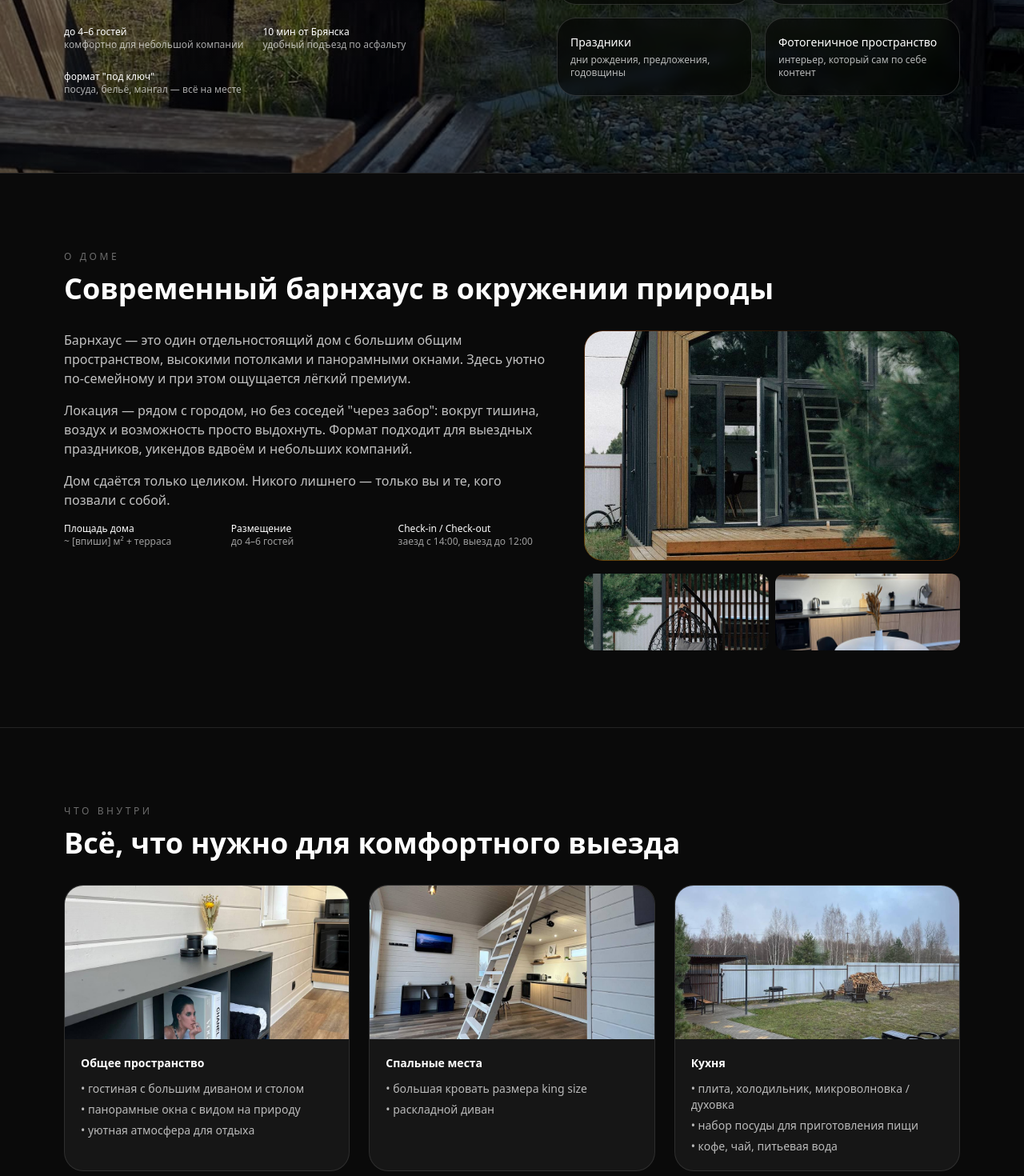
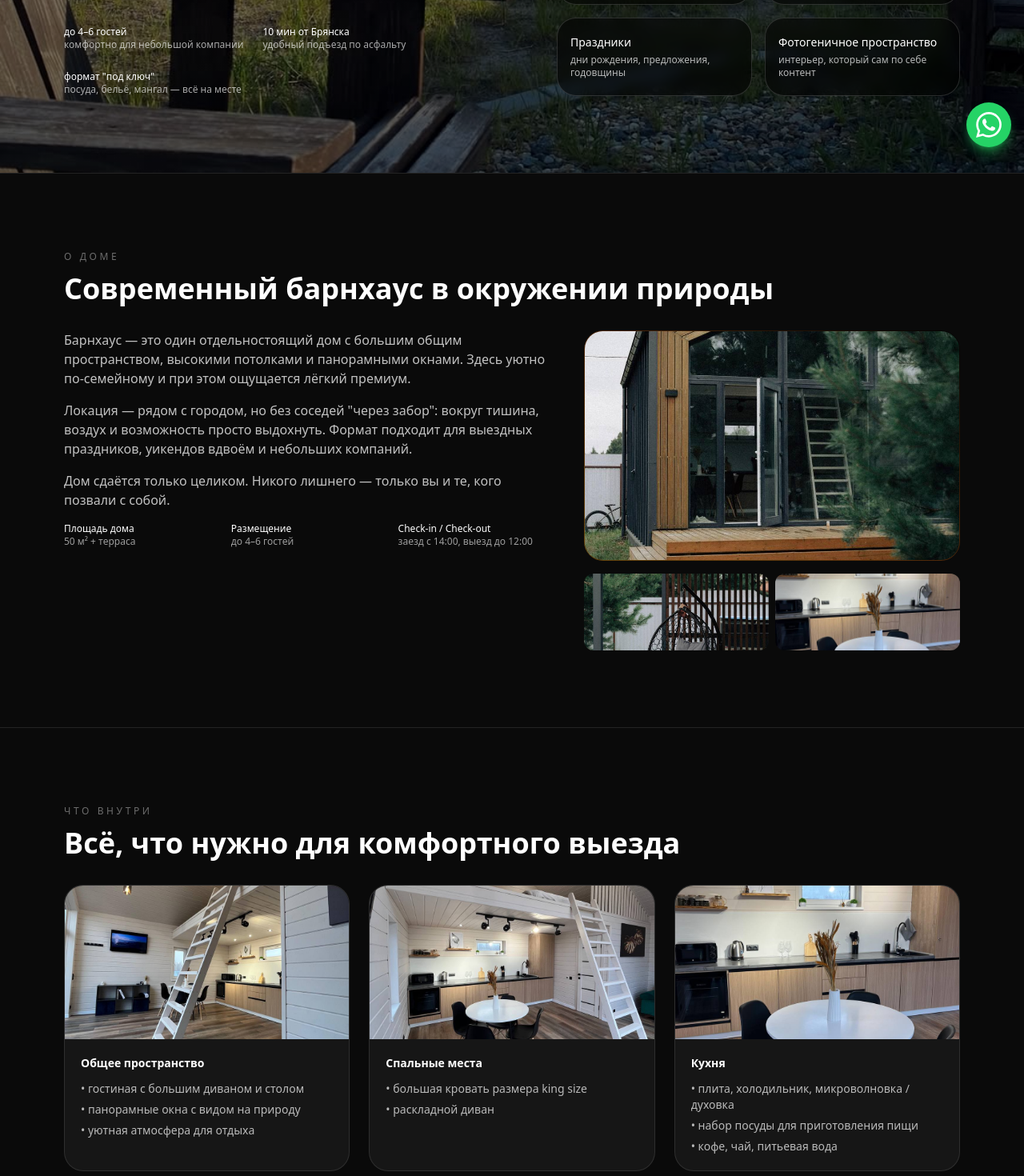
Before and after one commit to luchcatt-web/barn, a Next.js app: page / in a window 1280 px wide. Shown: the part 600-2070 px from the top of the page at 80% size. Built offline with nearby package versions, Linux system fonts and the light colour scheme.

Commit message:
Update house area to 50m², change photos in sections, add floating WhatsApp button

```diff
--- a/app/page.tsx
+++ b/app/page.tsx
@@ -28,6 +28,7 @@
       </main>
 
       <FloatingBookingButton />
+      <FloatingWhatsAppButton />
     </div>
   );
 }
@@ -216,7 +217,7 @@
           <div className="mt-6 grid gap-4 text-xs text-white/60 md:grid-cols-3">
             <div>
               <p className="font-medium text-white">Площадь дома</p>
-              <p>~ [впиши] м² + терраса</p>
+              <p>50 м² + терраса</p>
             </div>
             <div>
               <p className="font-medium text-white">Размещение</p>
@@ -263,7 +264,7 @@
       "панорамные окна с видом на природу",
       "уютная атмосфера для отдыха",
     ],
-    image: "/photo/photo4.jpg",
+    image: "/photo/photo5.jpg",
   },
   {
     title: "Спальные места",
@@ -271,7 +272,7 @@
       "большая кровать размера king size",
       "раскладной диван",
     ],
-    image: "/photo/photo5.jpg",
+    image: "/photo/photo11.jpg",
   },
   {
     title: "Кухня",
@@ -280,7 +281,7 @@
       "набор посуды для приготовления пищи",
       "кофе, чай, питьевая вода",
     ],
-    image: "/photo/photo6.jpg",
+    image: "/photo/photo3.jpg",
   },
   {
     title: "Санузел",
@@ -299,7 +300,7 @@
       "мангал / гриль, шампуры / решётка",
       "освещение для вечеров на улице",
     ],
-    image: "/photo/photo8.jpg",
+    image: "/photo/photo12.jpg",
   },
   {
     title: "Дополнительно",
@@ -726,3 +727,19 @@
     </a>
   );
 }
+
+function FloatingWhatsAppButton() {
+  return (
+    <a
+      href="https://wa.me/79208485166"
+      target="_blank"
+      rel="noopener noreferrer"
+      className="fixed right-4 bottom-4 z-40 flex h-14 w-14 items-center justify-center rounded-full bg-[#25D366] shadow-lg shadow-[#25D366]/50 transition hover:scale-110 hover:shadow-xl"
+      aria-label="Написать в WhatsApp"
+    >
+      <svg className="h-8 w-8" fill="currentColor" viewBox="0 0 24 24">
+        <path d="M17.472 14.382c-.297-.149-1.758-.867-2.03-.967-.273-.099-.471-.148-.67.15-.197.297-.767.966-.94 1.164-.173.199-.347.223-.644.075-.297-.15-1.255-.463-2.39-1.475-.883-.788-1.48-1.761-1.653-2.059-.173-.297-.018-.458.13-.606.134-.133.298-.347.446-.52.149-.174.198-.298.298-.497.099-.198.05-.371-.025-.52-.075-.149-.669-1.612-.916-2.207-.242-.579-.487-.5-.669-.51-.173-.008-.371-.01-.57-.01-.198 0-.52.074-.792.372-.272.297-1.04 1.016-1.04 2.479 0 1.462 1.065 2.875 1.213 3.074.149.198 2.096 3.2 5.077 4.487.709.306 1.262.489 1.694.625.712.227 1.36.195 1.871.118.571-.085 1.758-.719 2.006-1.413.248-.694.248-1.289.173-1.413-.074-.124-.272-.198-.57-.347m-5.421 7.403h-.004a9.87 9.87 0 01-5.031-1.378l-.361-.214-3.741.982.998-3.648-.235-.374a9.86 9.86 0 01-1.51-5.26c.001-5.45 4.436-9.884 9.888-9.884 2.64 0 5.122 1.03 6.988 2.898a9.825 9.825 0 012.893 6.994c-.003 5.45-4.437 9.884-9.885 9.884m8.413-18.297A11.815 11.815 0 0012.05 0C5.495 0 .16 5.335.157 11.892c0 2.096.547 4.142 1.588 5.945L.057 24l6.305-1.654a11.882 11.882 0 005.683 1.448h.005c6.554 0 11.89-5.335 11.893-11.893a11.821 11.821 0 00-3.48-8.413Z"/>
+      </svg>
+    </a>
+  );
+}
```
Also changed, not shown: public/photo/photo11.jpg (added), public/photo/photo12.jpg (added).
